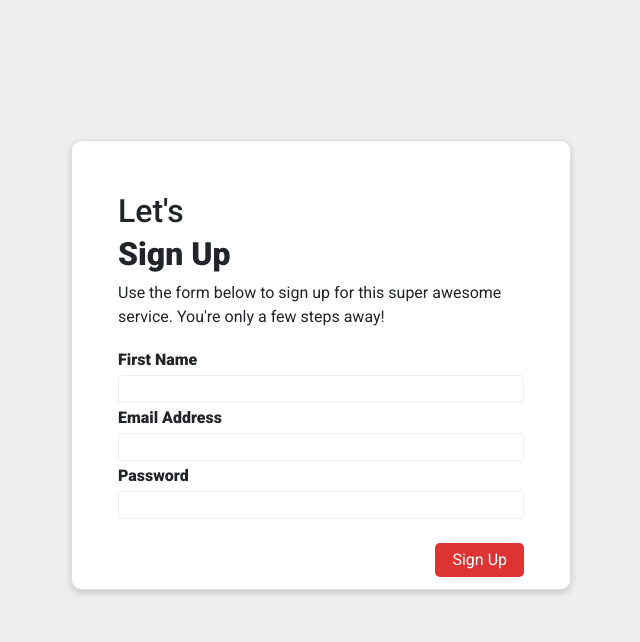
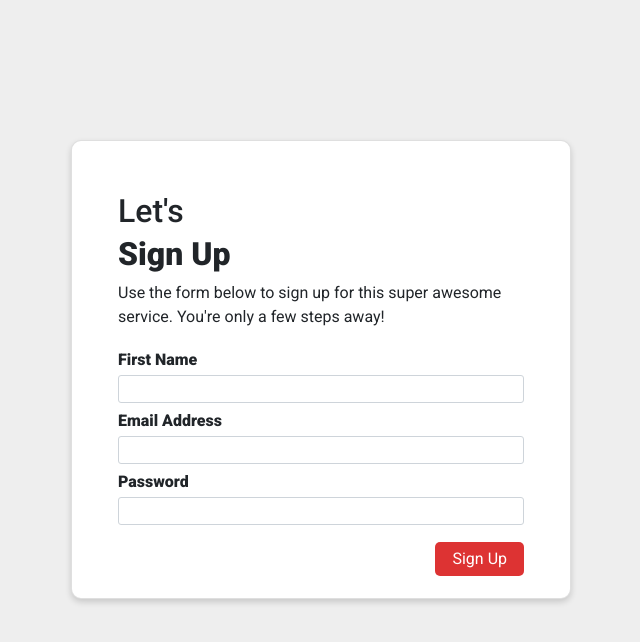
Before and after one commit to eamena/flipgrid, a React (Create React App) app: page / in a window 1280 px wide. Shown: the top 642 px of the page, without its empty margins (319-959 px from the left). Built offline with nearby package versions, Linux system fonts and the light colour scheme.

Commit message:
a few more ui changes

```diff
--- a/src/index.scss
+++ b/src/index.scss
@@ -38,12 +38,14 @@ body {
   input {
     width: 100%;
     border-radius: 3px;
-    border: 1px solid #eee;
+    border: 1px solid #ced4da;
+    margin-bottom: 3px;
   }
 
   .submit {
     //margin: 15px 0 0;
     position: absolute;
+    top: -10px;
     right: 0;
     margin-bottom: 15px;
     background-color: #dd3333;
```
